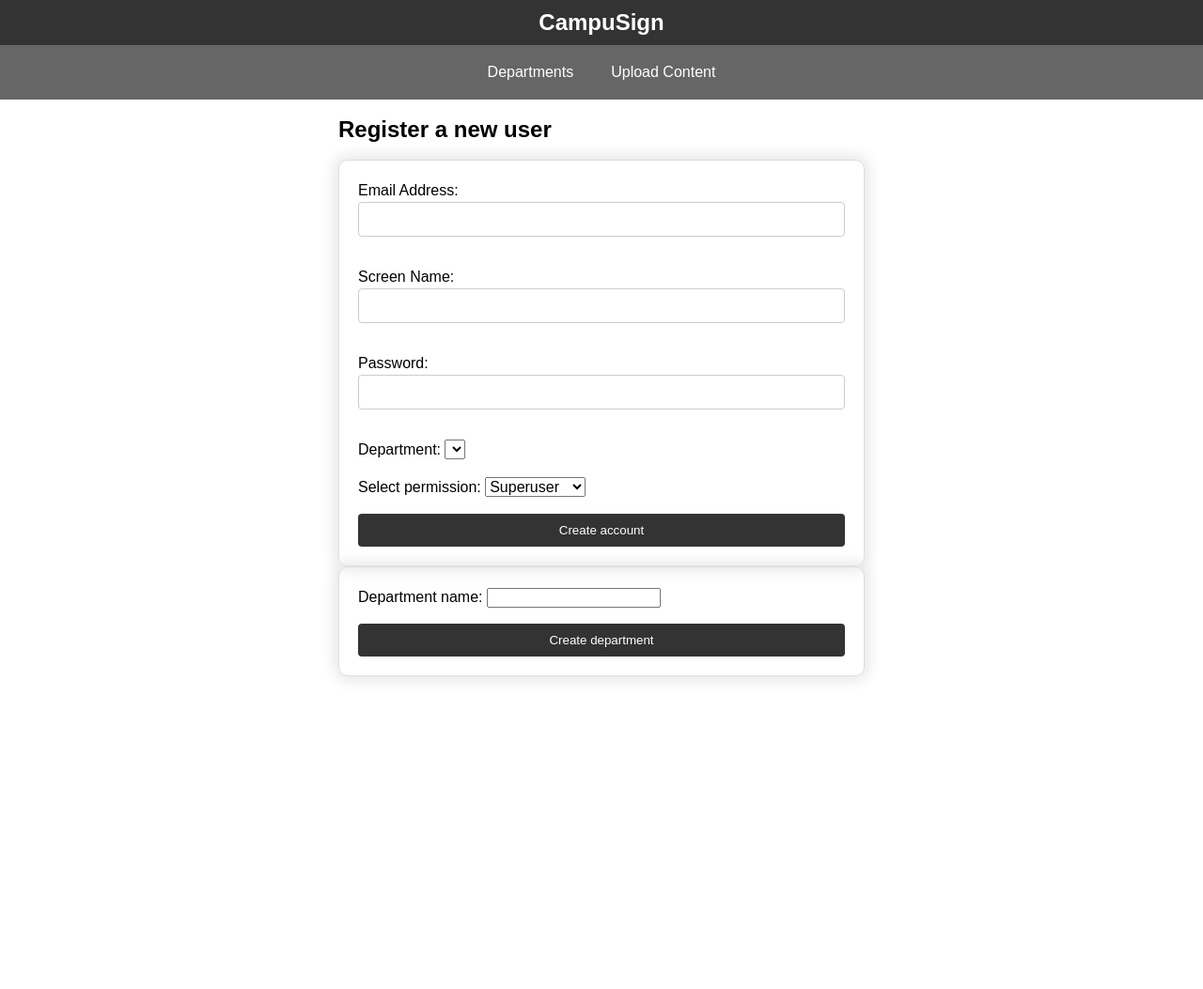
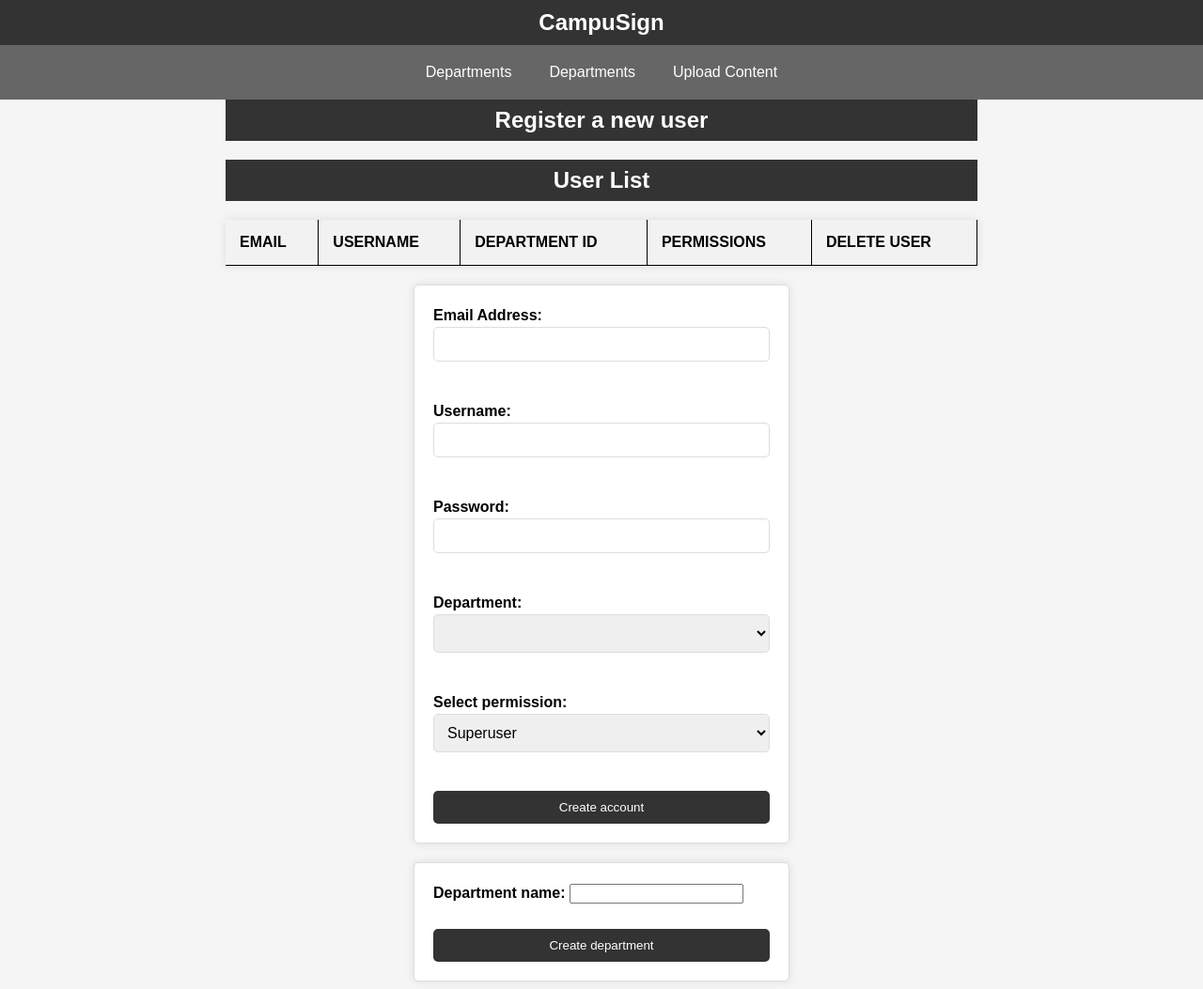
Before and after one commit to Restioson/digital-signage, a Flask app: page /register/ in a window 1280 px wide. Shown: the whole page at 94% size. Before the commit the page ends 724 px from the top, so only its background shows below. Run offline with Flask 3, Linux system fonts and the light colour scheme; lists and menus that the app fills with data are empty; parts of the project's set-up code (start-up, migrations or seed data) failed here and were passed over; some libraries are stand-ins or nearby versions.

Commit message:
XLogin setup

```diff
--- a/backend/src/server/database.py
+++ b/backend/src/server/database.py
@@ -493,6 +493,14 @@ class DatabaseController:
 
         return user_fields
 
+    def fetch_all_users(self)-> dict[int, User]:
+        with self.db:
+            cursor = self.db.cursor()
+            cursor.row_factory = User.from_sql
+            return list(cursor.execute(
+                "SELECT email, screen_name, department, permissions  FROM users",
+                ))
+
     # checks if the user is in the db
     def user_exists(self, email: str) -> bool:
         """checks the db for the user with specified email, using count > 0"""
@@ -520,7 +528,6 @@ class DatabaseController:
                 return User(
                     email,
                     db_user_data["screen_name"],
-                    db_user_data["password_hash"],
                     db_user_data["department"],
                     db_user_data["permissions"],
                 )
--- a/backend/src/server/login.py
+++ b/backend/src/server/login.py
@@ -7,4 +7,4 @@ blueprint = Blueprint("login", __name__, url_prefix="/login")
 @blueprint.route("/")
 def login():
     """Return the login page"""
-    return render_template("login.j2", next=flask.request.args.get("next"))
+    return render_template("login.j2")
--- a/backend/src/server/main.py
+++ b/backend/src/server/main.py
@@ -52,6 +52,14 @@ def create_app(testing=False):
     # Setup database
     with app.app_context():
         DatabaseController.get().create_db()
+        if not (DatabaseController.get().user_exists("A@ADMIN")):
+            DatabaseController.get().insert_user(
+                "A@ADMIN",
+                "ADMIN",
+                "PASSWORD",
+                1,
+                "superuser",
+            )
 
     @app.teardown_appcontext
     def teardown_db(exception):
--- a/backend/src/server/registration.py
+++ b/backend/src/server/registration.py
@@ -7,4 +7,4 @@ blueprint = Blueprint("registration", __name__, url_prefix="/register")
 @blueprint.route("/")
 def register():
     """Return the registration page"""
-    return render_template("register.j2", next=flask.request.args.get("next"))
+    return render_template("register.j2")
--- a/frontend/static/config.mjs
+++ b/frontend/static/config.mjs
@@ -42,22 +42,46 @@ export function setupSelectMultiple (select) {
   })
 }
 
-export function populateDepartments () {
-  const departmentSelect = document.getElementById('department')
+export function populateUsersAndDepartments() {
+  const userListTable = document.getElementById('user-list').querySelector('tbody');
+  const departmentSelect = document.getElementById('department');
 
-  fetch('/api/department/list')
-    .then(response => response.json())
-    .then(data => {
-      data.departments.forEach(department => {
-        const option = document.createElement('option')
-        option.value = department.id
-        option.text = department.name
-        departmentSelect.appendChild(option)
-      })
+  // Fetch both user and department data in parallel
+  Promise.all([fetch('/api/users/list'), fetch('/api/department/list')])
+    .then(([userResponse, departmentResponse]) =>
+      Promise.all([userResponse.json(), departmentResponse.json()])
+    )
+    .then(([userData, departmentData]) => {
+      if (userData && Array.isArray(userData.departments) && departmentData && Array.isArray(departmentData.departments)) {
+        // Create a department map for easier lookup
+        const departmentMap = new Map(departmentData.departments.map(dep => [dep.id, dep.name]));
+
+        // Iterate through the list of users and add rows to the table
+        userData.departments.forEach(user => {
+          const row = document.createElement('tr');
+          row.innerHTML = `
+            <td>${user.email}</td>
+            <td>${user.username}</td>
+            <td>${departmentMap.get(user.department)}</td>
+            <td>${user.permissions}</td>
+          `;
+          userListTable.appendChild(row);
+        });
+
+        // Populate the department select dropdown
+        departmentData.departments.forEach(department => {
+          const option = document.createElement('option');
+          option.value = department.id;
+          option.text = department.name;
+          departmentSelect.appendChild(option);
+        });
+      } else {
+        console.error('Invalid data format:', userData, departmentData);
+      }
     })
     .catch(error => {
-      console.error('Error fetching departments:', error)
-    })
+      console.error('Error fetching data:', error);
+    });
 }
 
 export function setupBackButton () {
--- /dev/null
+++ b/frontend/static/config/users.css
@@ -0,0 +1,136 @@
+@import url("../main.css");
+
+form.redirect-form {
+  width: fit-content;
+  padding: 0;
+  border: none;
+  box-shadow: none;
+}
+
+main {
+  width: unset;
+}
+
+#user-list {
+    width: 100%;
+    border-collapse: collapse;
+    margin-top: 20px;
+    box-shadow: 0px 0px 10px rgba(0, 0, 0, 0.1); /* Add a shadow to the table */
+  }
+
+  #user-list th,
+  #user-list td {
+    padding: 12px 15px;
+    text-align: left;
+    border-bottom: 1px solid #000; /* Revert to black border */
+  }
+
+  #user-list thead th {
+    background-color: #f2f2f2;
+    font-weight: bold;
+    text-transform: uppercase;
+    border-right: 1px solid #000; /* Revert to black border */
+  }
+
+  #user-list tbody tr:nth-child(even) {
+    background-color: #f2f2f2;
+  }
+
+  #user-list tbody tr:hover {
+    background-color: #ddd;
+  }
+
+  /* Responsive table for smaller screens */
+  @media screen and (max-width: 600px) {
+    #user-list {
+      border: 0;
+      box-shadow: none; /* Remove the shadow for smaller screens */
+    }
+
+    #user-list thead {
+      display: none;
+    }
+
+    #user-list tr {
+      margin-bottom: 20px;
+      display: block;
+      border: 1px solid #000; /* Revert to black border */
+      box-shadow: 0px 0px 10px rgba(0, 0, 0, 0.1); /* Add a shadow to each row */
+    }
+
+    #user-list td {
+      border-bottom: 1px solid #000; /* Revert to black border */
+      display: block;
+      text-align: right;
+    }
+
+    #user-list td:last-child {
+      border-bottom: 0;
+      text-align: left;
+    }
+
+    #user-list td:before {
+      content: attr(data-label);
+      font-weight: bold;
+      text-transform: uppercase;
+      display: block;
+      margin-bottom: 5px;
+    }
+  }
+
+  /* Style for other elements on the page (adjust as needed) */
+  body {
+    font-family: Arial, sans-serif;
+    background-color: #f5f5f5;
+    margin: 0;
+    padding: 0;
+  }
+
+  h2 {
+    background-color: #333; /* Revert to a dark background color */
+    color: #fff;
+    padding: 10px;
+    margin-top: 0;
+    text-align: center;
+  }
+
+  form {
+    background-color: #fff;
+    padding: 20px;
+    border-radius: 5px;
+    box-shadow: 0px 0px 10px rgba(0, 0, 0, 0.1);
+    margin-top: 20px;
+    margin-left: auto; /* Center the form horizontally */
+    margin-right: auto;
+    max-width: 400px; /* Set a maximum width for the form */
+  }
+
+  form label {
+    display: block;
+    margin-bottom: 10px;
+    font-weight: bold;
+  }
+
+  form input[type="text"],
+  form input[type="email"],
+  form input[type="password"],
+  form select {
+    width: 100%;
+    padding: 10px;
+    margin-bottom: 15px;
+    border: 1px solid #ddd;
+    border-radius: 5px;
+  }
+
+  form button[type="submit"] {
+    background-color: #333; /* Revert to a dark background color */
+    color: #fff;
+    border: none;
+    padding: 10px 15px;
+    border-radius: 5px;
+    cursor: pointer;
+  }
+
+  form button[type="submit"]:hover {
+    background-color: #000; /* Revert to black background color */
+  }
--- a/frontend/templates/base.j2
+++ b/frontend/templates/base.j2
@@ -23,9 +23,14 @@
         <p>Welcome, {{ current_user.user_id }}</p>
         <a href="{{ url_for('api.logout_route') }}">Logout</a>
       {% endif %}
+      <div class="admin_info"></div>
+      {% if current_user.permissions == "superuser" %}
+      <a href="/register?next={{ next }}">Manage users</a>
+      {% endif %}
     </header>
     <nav>
       <a href="/config/departments">Departments</a>
+      <a href="/config/displays">Departments</a>
       <a href="/config">Upload Content</a>
     </nav>
     <div id="main-wrap">
--- a/frontend/templates/login.j2
+++ b/frontend/templates/login.j2
@@ -14,7 +14,7 @@
 
 
   {# <!-- [html-validate-disable-next attribute-allowed-values] --> doesn't understand J2 syntax #}
-  <form action="/api/login?next={{ next }}" method="post" name="login">
+  <form action="/api/login" method="post" name="login">
     <label
       >Email Address:
       <input type="email" id="email" name="email" required />
@@ -27,8 +27,4 @@
 
     <button type="submit" name="login">Login</button>
   </form>
-
-  <a id="register-link" href="/register?next={{ next }}"
-    >No account? Register instead</a
-  >
 {% endblock %}
--- a/frontend/templates/register.j2
+++ b/frontend/templates/register.j2
@@ -3,14 +3,14 @@
 {% block title %}Register a new user{% endblock %}
 {% block head %}
   {{ super() }}
-  {{ css('main') }}
+  {{ css('config/users') }}
 {% endblock %}
 
 {% block content %}
   <script type="module">
     import {
       setupPostForms,
-      populateDepartments,
+      populateUsersAndDepartments,
     } from "{{ url_for('static', filename='config.mjs') }}";
     setupPostForms(function (res) {
       if (res.id === "response needed") {
@@ -19,15 +19,33 @@
         return `Successfully submitted (id: ${res.id})`;
       }
     });
-    populateDepartments();
+    populateUsersAndDepartments();
   </script>
 
 
+  <h2>User List</h2>
+  <table id="user-list">
+    <thead>
+      <tr>
+        <th>Email</th>
+        <th>Username</th>
+        <th>Department ID</th>
+        <th>Permissions</th>
+        <th>Delete User</th>
+      </tr>
+    </thead>
+    <tbody>
+      <!-- User data will be populated here -->
+    </tbody>
+  </table>
+
   {# <!-- [html-validate-disable-next attribute-allowed-values] --> doesn't understand J2 syntax #}
   <form
-    action="/api/register?next={{ next }}"
+    action="/api/register"
     method="post"
     classname="register"
+    class="post-form"
+    enctype="multipart/form-data"
   >
     <label
       >Email Address:
@@ -35,7 +53,7 @@
     </label>
 
     <label
-      >Screen Name:
+      >Username:
       <input type="text" id="screen_name" name="screen_name" required />
     </label>
 
@@ -80,7 +98,7 @@
       >Department name:
       <input type="name" id="name" name="name" required />
     </label>
+    <button type="submit">Create department</button>
     <p hidden id="status-message"></p>
-    <button type="submit">Create department</button>
   </form>
 {% endblock %}
```
Also changed, not shown: backend/src/server/api.py (+18 -19 lines), backend/src/server/index.py (+6 -1 lines), backend/src/server/user.py (+14 -0 lines), frontend/static/config/displays/index.mjs (added, +21 -0 lines), frontend/templates/config/displays.j2 (added, +78 -0 lines).
